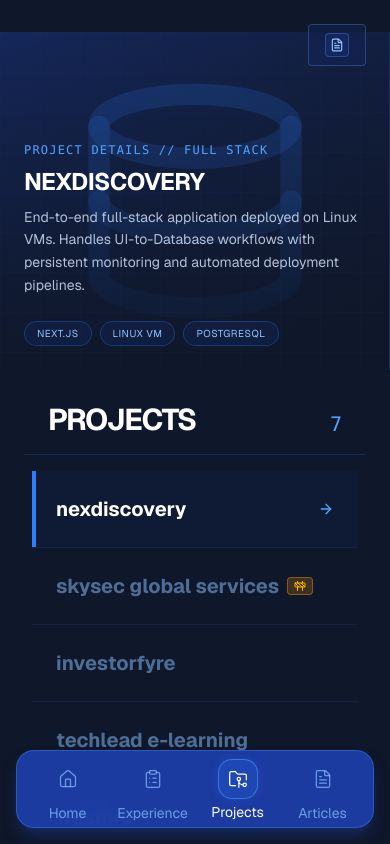
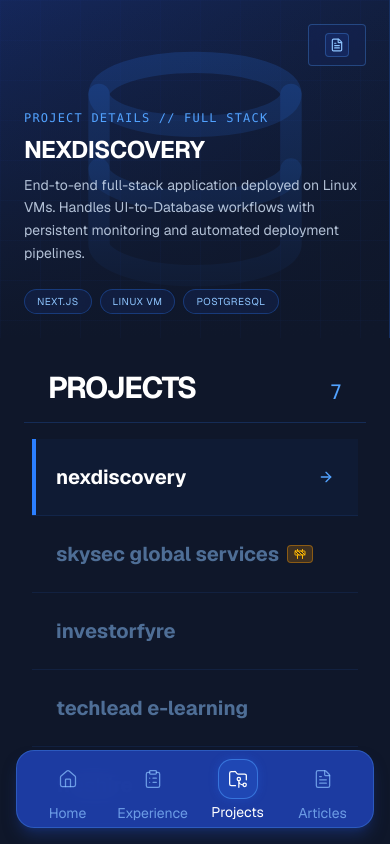
Before and after one commit to Marnin-A/Portfolio, a Next.js app: page /projects in a window 390 px wide. Shown: the top 844 px of the page. Built offline with nearby package versions, Linux system fonts and the light colour scheme.

Commit message:
feat: introduce new projects page component featuring interactive previews and a scrollable list.

```diff
--- a/components/page-content/projects.tsx
+++ b/components/page-content/projects.tsx
@@ -3,6 +3,7 @@ import { motion, AnimatePresence } from "framer-motion";
 import { useState, useRef, useEffect } from "react";
 import { ArrowRight, ChevronUp, ChevronDown, AlertTriangle, Construction } from "lucide-react";
 import { projects } from "@/lib/data";
+import Link from "next/link";
 
 export default function ProjectsContent() {
     const [activeId, setActiveId] = useState(projects[0].id);
@@ -42,7 +43,7 @@ export default function ProjectsContent() {
     const activeProject = projects.find(p => p.id === activeId) || projects[0];
 
     return (
-        <div className="min-h-screen py-8 md:py-0 md:h-screen w-full flex flex-col md:flex-row overflow-hidden bg-[#0f172a] pb-24 md:pb-0">
+        <div className="min-h-screen py-8 md:py-0 md:h-screen w-full flex flex-col md:flex-row overflow-hidden bg-[#0f172a] pb-24 pt-0 md:pb-0">
 
             {/* Left Column: Preview Area (60%) */}
             <div className="w-full md:w-[60%] h-[40vh] md:h-full relative overflow-hidden bg-[#1e40af]/10 border-r border-blue-500/20">
@@ -136,7 +137,9 @@ export default function ProjectsContent() {
                     >
                         <div className="flex flex-col">
                         {projects.map((project) => (
-                            <div
+                            <Link
+                                href={project.website}
+                                target="_blank"
                                 key={project.id}
                                 onClick={() => setActiveId(project.id)}
                                 onMouseEnter={() => setActiveId(project.id)}
@@ -183,7 +186,7 @@ export default function ProjectsContent() {
                                         className="absolute left-0 top-0 bottom-0 w-1 bg-blue-500"
                                     />
                                 )}
-                            </div>
+                            </Link>
                         ))}
                         </div>
                     </div>
```
